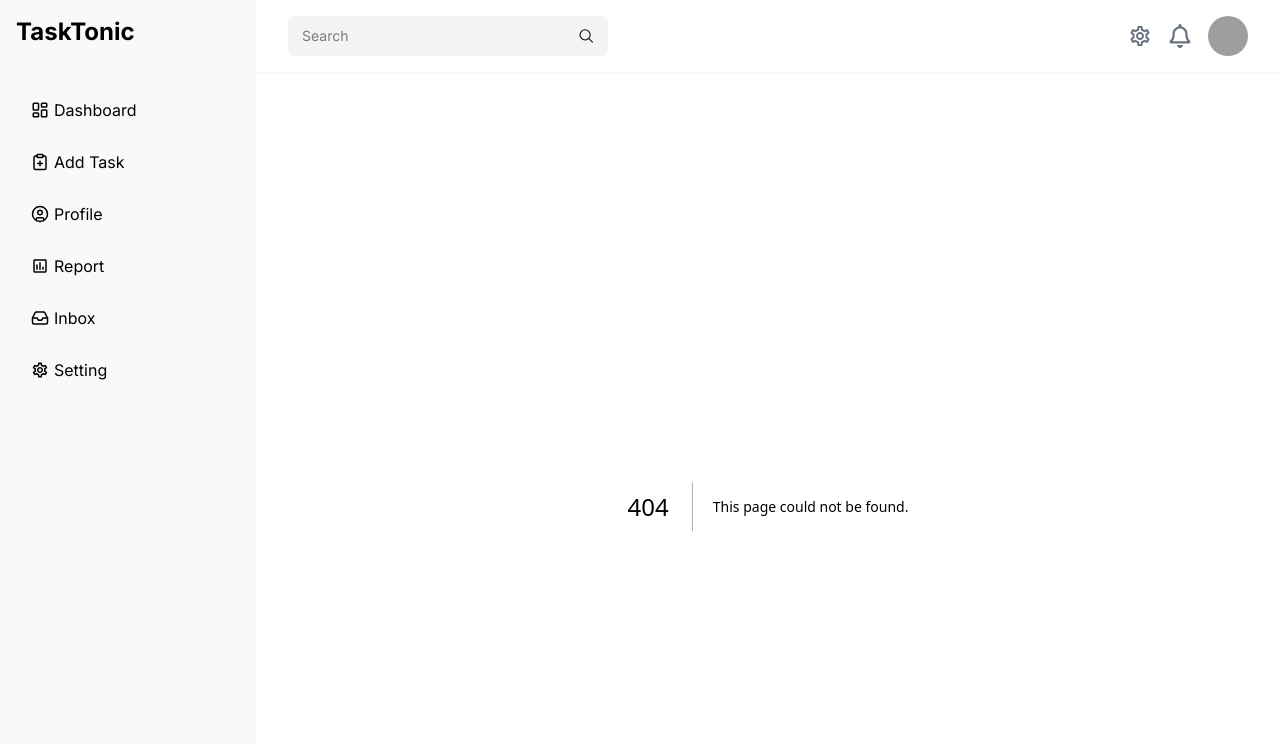
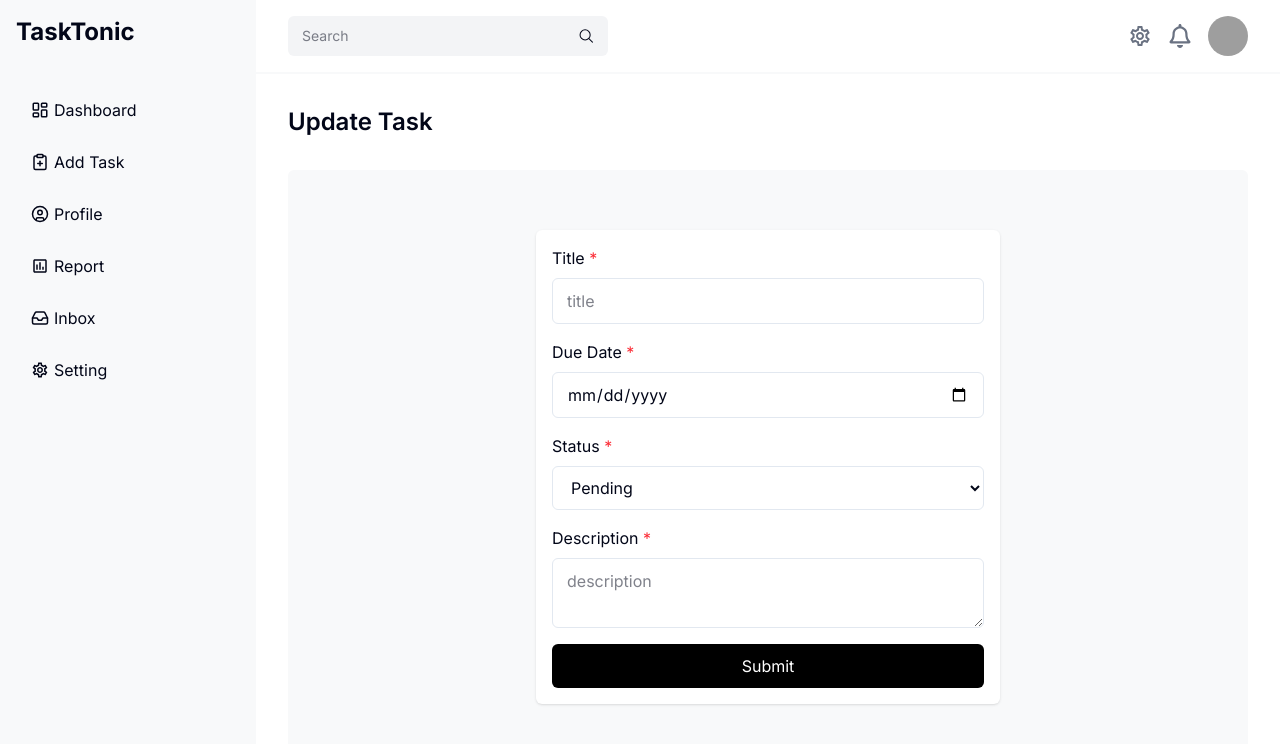
Before and after one commit to abunaim5/task-tonic, a Next.js app: page /edittask/1 in a window 1280 px wide. Before the commit this address had no page. Shown: the top 744 px of the page. Built offline with nearby package versions, Linux system fonts and the light colour scheme; no server answers; grey boxes are pictures that could not be loaded.

Commit message:
added edit task page for update tasks

```diff
--- /dev/null
+++ b/src/app/edittask/[id]/page.tsx
@@ -0,0 +1,136 @@
+'use client'
+import getAxiosPublic from "@/lib/axiosPublic";
+import { TaskListType, TaskType } from "@/types/types";
+import { useMutation, useQuery } from "@tanstack/react-query";
+import { use, useEffect } from "react";
+import { SubmitHandler, useForm } from "react-hook-form";
+
+interface IFormInput {
+    title: string;
+    status: string;
+    description: string;
+    date: string;
+};
+
+type TaskId = {
+    params: Promise<{ id: string }>
+}
+
+const EditTask = ({ params }: TaskId) => {
+    const iClass = `w-full rounded-sm px-[14px] py-[10px] mt-2 border focus:outline-none`
+    const { register, handleSubmit, formState: { errors }, reset } = useForm<IFormInput>();
+    const axiosPublic = getAxiosPublic();
+    const { id } = use(params);
+
+    const { isLoading, data: task } = useQuery<TaskType>({
+        queryKey: ['task'],
+        queryFn: async () => {
+            const res = await axiosPublic.get(`/tasks/${id}`);
+            return res.data;
+        }
+    });
+
+    const { isSuccess, mutate } = useMutation({
+        mutationFn: async (taskData: TaskListType) => {
+            const res = await axiosPublic.put(`/tasks/${task?.id}`, taskData);
+            return res;
+        }
+    });
+
+    useEffect(() => {
+        reset({
+            title: task?.title,
+            status: task?.status.toLowerCase(),
+            description: task?.description,
+            date: task?.due_date
+        });
+    }, [task, reset]);
+
+    const onSubmit: SubmitHandler<IFormInput> = async (data) => {
+        console.log(data);
+        const updateTask: TaskListType = {
+            title: data.title,
+            status: data.status,
+            description: data.description,
+            due_date: data.date
+        }
+        mutate(updateTask);
+        // toast.success('New task added to the board!');
+    };
+
+    return (
+        <section className='h-[calc(100vh-206px)]'>
+            <h3 className='text-2xl font-semibold'>Update Task</h3>
+            <form className='w-full content-center space-y-4 p-4 mt-8 h-full rounded-sm bg-[#F8F9FA]' onSubmit={handleSubmit(onSubmit)}>
+                <div className='w-1/2 mx-auto space-y-4 p-4 shadow-sm rounded-sm bg-white'>
+                    <div className='flex flex-col w-full'>
+                        <label htmlFor='title'>Title <span className='text-red-500'>*</span></label>
+                        <input
+                            id='title'
+                            className={`${iClass} ${errors.title ? 'border-red-500' : ''} ${errors.title ? 'focus:border-red-500' : 'focus:border-black'}`}
+                            type='text'
+                            {...register("title", { required: 'Please input task title!' })}
+                            aria-invalid={errors.title ? 'true' : 'false'}
+                            placeholder='title'
+                            autoComplete='title'
+                        />
+                        {errors.title && (
+                            <p className='text-red-500' role="alert">{errors.title.message}</p>
+                        )}
+                    </div>
+                    <div className='flex flex-col w-full'>
+                        <label htmlFor='date'>Due Date <span className='text-red-500'>*</span></label>
+                        <input
+                            id='date'
+                            className={`${iClass} ${errors.date ? 'border-red-500' : ''} ${errors.date ? 'focus:border-red-500' : 'focus:border-black'}`}
+                            type='date'
+                            {...register("date", { required: 'Please input due date!' })}
+                            aria-invalid={errors.date ? 'true' : 'false'}
+                            placeholder='https://'
+                            autoComplete='date'
+                        />
+                        {errors.date && (
+                            <p className='text-red-500' role="alert">{errors.date.message}</p>
+                        )}
+                    </div>
+                    <div className='flex flex-col w-full'>
+                        <label htmlFor='status'>Status <span className='text-red-500'>*</span></label>
+                        <select
+                            id='status'
+                            className={`${iClass} ${errors.status ? 'border-red-500' : ''} ${errors.status ? 'focus:border-red-500' : 'focus:border-black'}`}
+                            {...register("status", { required: 'Please input product status!' })}
+                            aria-invalid={errors.status ? 'true' : 'false'}
+                            autoComplete='status'
+                        >
+                            <option value='pending'>Pending</option>
+                            <option value='inprogress'>Inprogress</option>
+                            <option value='review'>Review</option>
+                            <option value='completed'>Completed</option>
+                        </select>
+                        {errors.status && (
+                            <p className='text-red-500' role="alert">{errors.status.message}</p>
+                        )}
+                    </div>
+                    <div className='flex flex-col w-full'>
+                        <label htmlFor='description'>Description <span className='text-red-500'>*</span></label>
+                        <textarea
+                            id='description'
+                            className={`${iClass} ${errors.description ? 'border-red-500' : ''} ${errors.description ? 'focus:border-red-500' : 'focus:border-black'}`}
+
+                            {...register("description", { required: 'Please input task description!' })}
+                            aria-invalid={errors.description ? 'true' : 'false'}
+                            placeholder='description'
+                            autoComplete='description'
+                        />
+                        {errors.description && (
+                            <p className='text-red-500' role="alert">{errors.description.message}</p>
+                        )}
+                    </div>
+                    <input className='w-full cursor-pointer py-[10px] rounded-sm bg-black hover:bg-gray-900 text-white' type="submit" value='Submit' />
+                </div>
+            </form>
+        </section>
+    );
+};
+
+export default EditTask;
--- a/src/components/TaskCard/TaskCard.tsx
+++ b/src/components/TaskCard/TaskCard.tsx
@@ -34,7 +34,7 @@ const TaskCard = ({ task }: TaskPropType) => {
                         <Link href={`/viewtask/${task.id}`}><FaRegEye /></Link>
                     </Button>
                     <Button variant='ghost' size="icon" className="size-8 rounded-sm cursor-pointer">
-                        <SquarePen />
+                        <Link href={`/edittask/${task.id}`}><SquarePen /></Link>
                     </Button>
                     <Button variant='ghost' size="icon" className="size-8 rounded-sm cursor-pointer">
                         <Trash2 />
```
